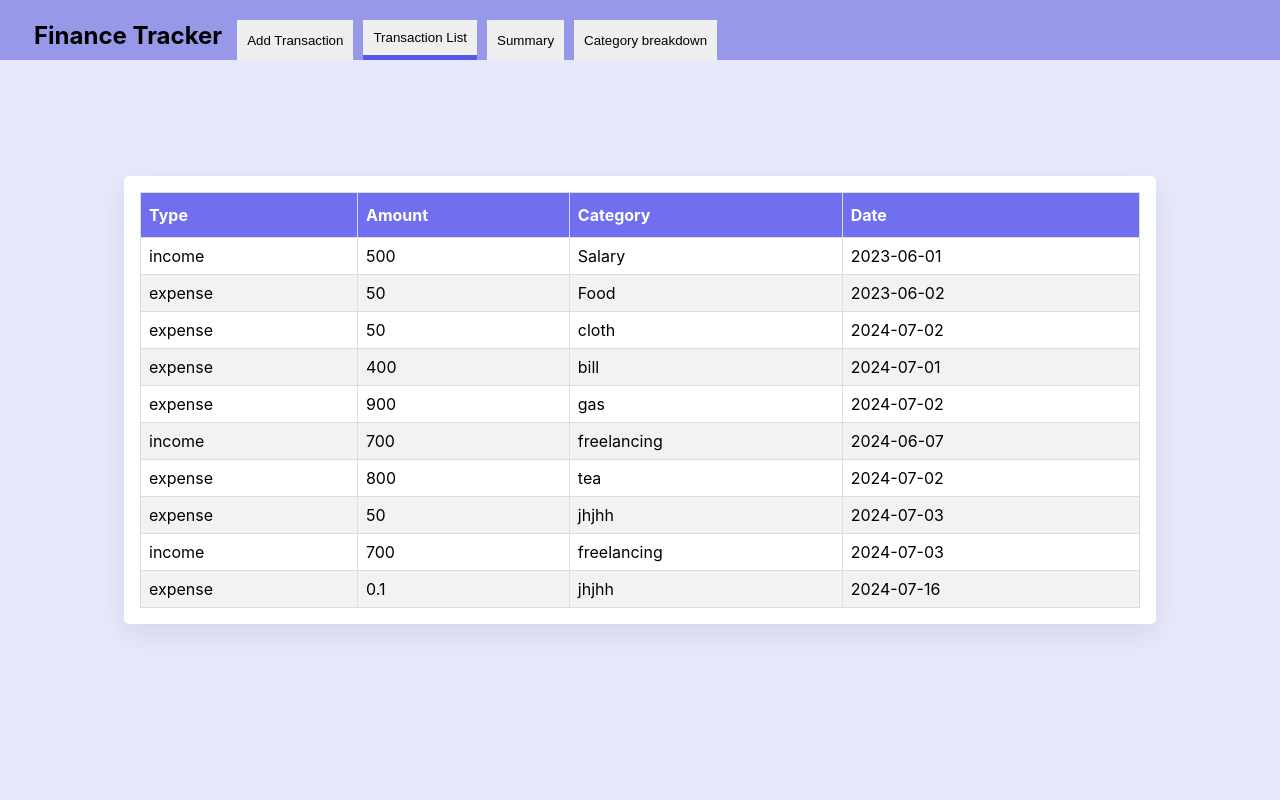
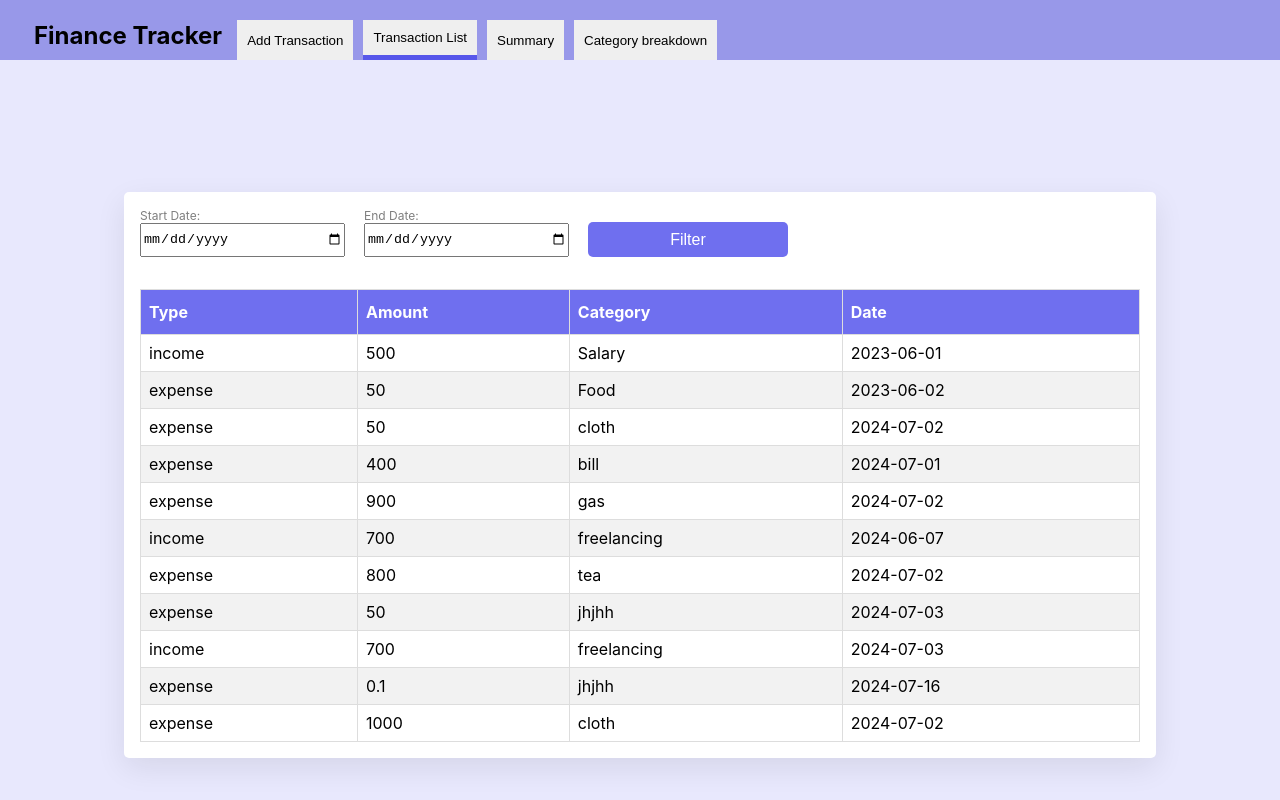
Before and after one commit to suman7063/Finance-Tracker, a React (Create React App) app: page / in a window 1280 px wide. Both pictures are taken after a click on the button "Transaction List". Built offline with nearby package versions, Linux system fonts and the light colour scheme; data requests are answered from the project's data file.

Commit message:
added landscape

```diff
--- a/serverData.json
+++ b/serverData.json
@@ -69,6 +69,13 @@
       "amount": 0.1,
       "category": "jhjhh",
       "date": "2024-07-16"
+    },
+    {
+      "id": "27ad",
+      "type": "expense",
+      "amount": 1000,
+      "category": "cloth",
+      "date": "2024-07-02"
     }
   ]
 }
--- a/src/Dashboard.js
+++ b/src/Dashboard.js
@@ -13,6 +13,7 @@ const Dashboard = () => {
             <div label="Transaction List">
                 <TransactionList />
             </div>
+
             <div label="Summary">
                 <Summary />
             </div>
--- a/src/components/AddTransaction.js
+++ b/src/components/AddTransaction.js
@@ -58,7 +58,7 @@ const AddTransaction = () => {
                     type="text"
                     name="amount"
                     id="amount"
-                    onChange={handleOnchange} v
+                    onChange={handleOnchange}
                     value={formValue.amount}
                 />
             </div>
@@ -83,7 +83,7 @@ const AddTransaction = () => {
                 />
             </div>
 
-            <button type="submit" className={style["btn"]}>
+            <button type="submit">
                 {formValue.type === "income" ? "Add Income" : "Add Expense"}
             </button>
         </form>
--- a/src/components/TransactionList.js
+++ b/src/components/TransactionList.js
@@ -3,10 +3,19 @@ import { useTransactions } from "../context/TransactionsContext";
 import style from "../styles/transactionList.module.css";
 import commonStyle from "../styles/common.module.css";
 const TransactionList = () => {
-    const { state } = useTransactions();
-    const { transactions } = state;
+    const [startDate, setStartDate] = useState('');
+    const [endDate, setEndDate] = useState('');
+    const { state, dispatch } = useTransactions();
+    const { filteredTransactions, transactions } = state;
     const [loading, setLoading] = useState(true);
-
+    const handleFilter = () => {
+        const updateState = transactions.filter(transaction => {
+            const transactionDate = new Date(transaction.date);
+            return (!startDate || new Date(startDate) <= transactionDate) &&
+                (!endDate || new Date(endDate) >= transactionDate);
+        });
+        dispatch({ type: 'SET_FILTERED_TRANSACTIONS', payload: updateState });
+    };
     useEffect(() => {
         if (transactions) {
             setLoading(false);
@@ -14,9 +23,21 @@ const TransactionList = () => {
     }, [transactions]);
 
     if (loading) return <div>Loading...</div>;
-
     return (
         <div className={commonStyle["main-container"]}>
+            <div className={style['filter-container']}>
+                <div className={style["wrap-inp"]}>
+                    <div className={style["label"]}>Start Date: </div>
+                    <input type="date" value={startDate} onChange={(e) => setStartDate(e.target.value)} />
+                </div>
+                <div className={style["wrap-inp"]}>
+                    <div className={style["label"]}>End Date: </div>
+                    <input type="date" value={endDate} onChange={(e) => setEndDate(e.target.value)} />
+                </div>
+                <button className={style["filter-btn"]} onClick={handleFilter}>
+                    Filter
+                </button>
+            </div>
             <div className={style["table-container"]}>
                 <table className={style["transaction-table"]}>
                     <thead>
@@ -28,12 +49,12 @@ const TransactionList = () => {
                         </tr>
                     </thead>
                     <tbody>
-                        {transactions.map(transaction => (
-                            <tr key={transaction.id}>
-                                <td>{transaction.type}</td>
-                                <td>{transaction.amount}</td>
-                                <td>{transaction.category}</td>
-                                <td>{transaction.date}</td>
+                        {filteredTransactions.map(item => (
+                            <tr key={item.id}>
+                                <td>{item.type}</td>
+                                <td>{item.amount}</td>
+                                <td>{item.category}</td>
+                                <td>{item.date}</td>
                             </tr>
                         ))}
                     </tbody>
--- a/src/context/TransactionsContext.js
+++ b/src/context/TransactionsContext.js
@@ -6,9 +6,12 @@ const TransactionsContext = createContext();
 const transactionsReducer = (state, action) => {
     switch (action.type) {
         case 'SET_TRANSACTIONS':
-            return { ...state, transactions: action.payload };
+            return { ...state, transactions: action.payload, filteredTransactions: action.payload };
         case 'ADD_TRANSACTION':
-            return { ...state, transactions: [...state.transactions, action.payload] };
+            const updatedTransactions = [...state.transactions, action.payload];
+            return { ...state, transactions: updatedTransactions, filteredTransactions: updatedTransactions };
+        case 'SET_FILTERED_TRANSACTIONS':
+            return { ...state, filteredTransactions: action.payload };
         default:
             return state;
     }
--- a/src/styles/addTransaction.module.css
+++ b/src/styles/addTransaction.module.css
@@ -61,7 +61,7 @@
   font-size: 12px;
 }
 
-@media only screen and (max-width: 600px) {
+@media only screen and (max-width: 786px) {
   .form-wrap {
     width: 90%;
     padding: 8px;
--- a/src/styles/tabs.module.css
+++ b/src/styles/tabs.module.css
@@ -106,3 +106,11 @@
     padding: 8px;
   }
 }
+
+@media (orientation: landscape) {
+  .tab-content {
+    padding-top: 24vh;
+    height: 76vh;
+    align-items: flex-start;
+  }
+}
--- a/src/styles/transactionList.module.css
+++ b/src/styles/transactionList.module.css
@@ -28,3 +28,39 @@
   background-color: #6f6fef;
   color: white;
 }
+
+.filter-container {
+  display: flex;
+  align-items: flex-end;
+  margin-bottom: 32px;
+}
+.label {
+  font-size: 12px;
+  opacity: 0.5;
+}
+.wrap-inp {
+  width: 200px;
+  margin-right: 24px;
+}
+.wrap-inp input {
+  width: 100%;
+  height: 30px;
+}
+.filter-btn {
+  width: 200px;
+  background-color: #6f6fef;
+  border-radius: 5px;
+  color: #fff;
+  font-size: 16px;
+  height: 35px;
+  border: none;
+}
+.filter-btn:hover {
+  background-color: #5757ea;
+  cursor: pointer;
+}
+@media only screen and (max-width: 786px) {
+  .wrap-inp {
+    margin-right: 8px;
+  }
+}
```
